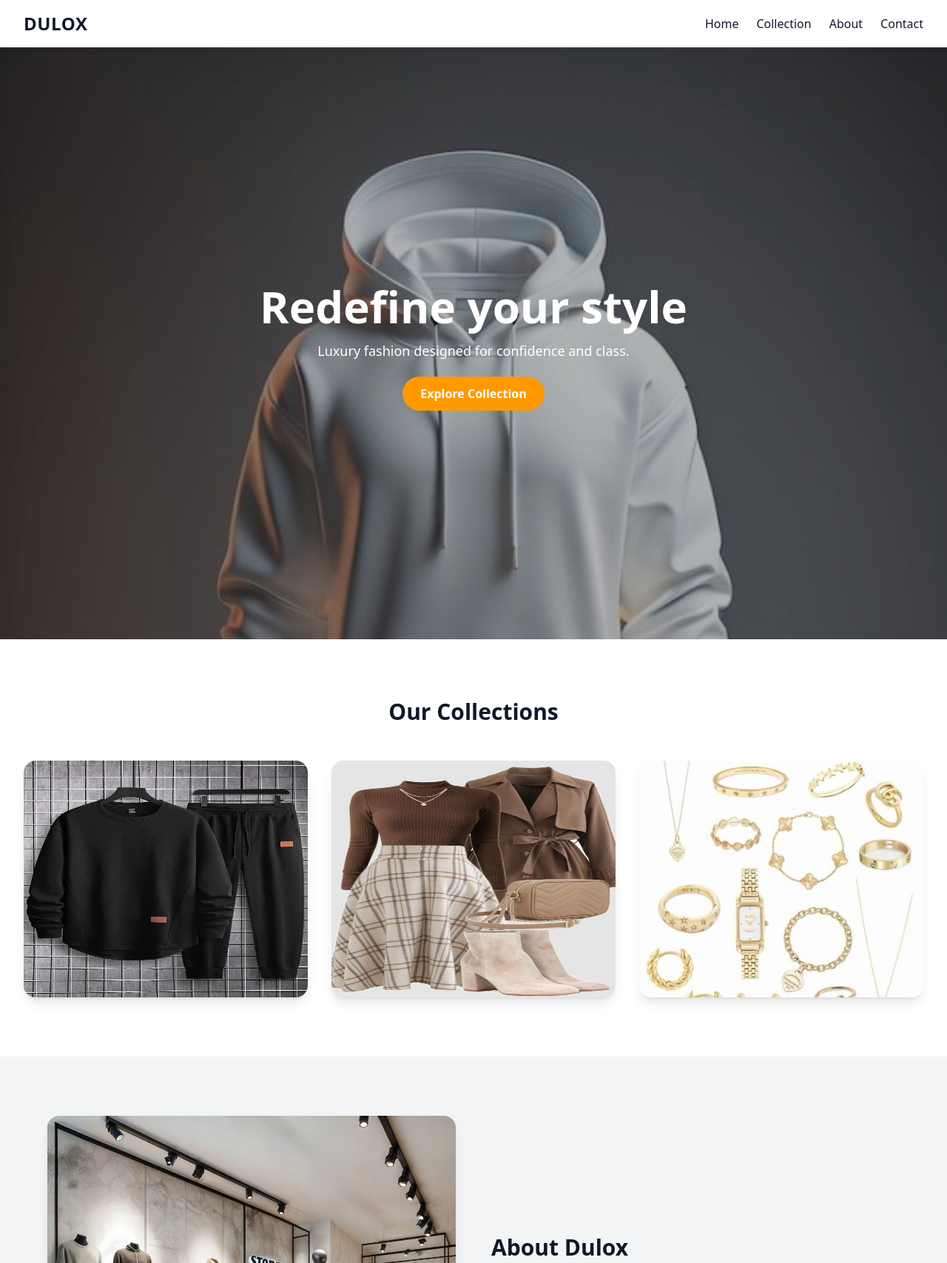
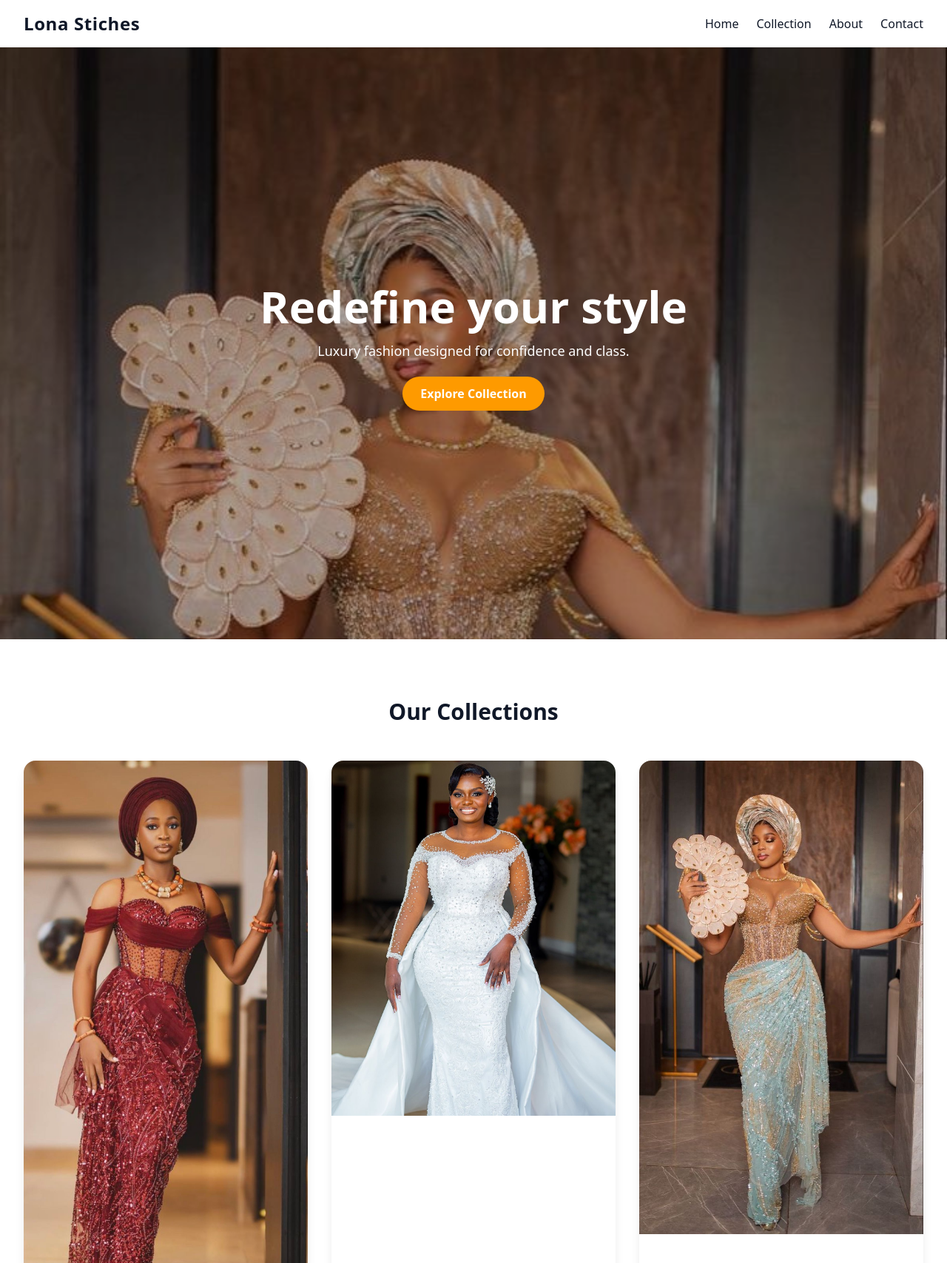
Before and after one commit to youngimmortal-p/DULOX, a website: page index.html in a window 1280 px wide. Shown: the top 1707 px of the page at 74% size. Drawn offline with nearby package versions, Linux system fonts and the light colour scheme.

Commit message:
resources

```diff
--- a/index.html
+++ b/index.html
@@ -13,11 +13,11 @@
 <body class="bg-gray=50 text-gray-900 font-sans overflow-x-hidden">
 
     <div id="preloader">
-        <h1 class="logo-loader">DULOX</h1>
+        <h1 class="logo-loader">Lona Stiches</h1>
     </div>
 
     <nav class="flex justify-between items-center px-8 py-4 bg-white shadow-md w-full z-20">
-        <h1 class="text-2xl font-bold tracking-wide">DULOX</h1>
+        <h1 class="text-2xl font-bold tracking-wide">Lona Stiches</h1>
         <ul class="hidden md:flex space-x-6 font-medium">
             <li><a href="#home" class="hover:text-amber-500 transition">Home</a></li>
             <li><a href="#collections" class="hover:text-amber-500 transition">Collection</a></li>
@@ -49,21 +49,21 @@
         <h3 class="text-3xl font-bold text-center mb-12" data-aos="fade-up">Our Collections</h3>
         <div class="grid md:grid-cols-3 gap-8">
             <div class="group relative overflow-hidden rounded-2xl shadow-lg hover:shadow-xl transition" data-aos="fade-up" data-aos-delay="100">
-                <img src="./images/menswear1.jpg" class="w-full h-80 group-hover:scale-110 transition duration-500" alt="Mens wears">
+                <img src="./images/asoebi.jpg" class="w-full h-90 group-hover:scale-110 transition duration-500" alt="Mens wears">
                 <div class="absolute inset-0 bg-black/20 bg-opacity-30 flex items-center justify-center opacity-0 group-hover:opacity-100 transition">
-                    <p class="text-white text-xl font-semibold">Men's Wear</p>
+                    <p class="text-white text-xl font-semibold"></p>
                 </div>
             </div>
 
             <div class="group relative overflow-hidden rounded-2xl shadow-lg hover:shadow-xl transition" data-aos="fade-up" data-aos-delay="100">
-                <img src="./images/womenswear1.jpg" class="w-full h-80 group-hover:scale-110 transition duration-500" alt="Mens wears">
+                <img src="./images/weddingdress.jpg" class="w-full h-85 group-hover:scale-110 transition duration-500" alt="Mens wears">
                 <div class="absolute inset-0 bg-black/20 bg-opacity-30 flex items-center justify-center opacity-0 group-hover:opacity-100 transition">
                     <p class="text-white text-xl font-semibold">Women's Wear</p>
                 </div>
             </div>
 
             <div class="group relative overflow-hidden rounded-2xl shadow-lg hover:shadow-xl transition" data-aos="fade-up" data-aos-delay="100">
-                <img src="./images/accessories.jpg" class="w-full h-80 object-cover group-hover:scale-110 transition duration-500" alt="Mens wears">
+                <img src="./images/womendress33.jpg" class="w-full h-85 object-cover group-hover:scale-110 transition duration-500" alt="Mens wears">
                 <div class="absolute inset-0 bg-black/20 bg-opacity-30 flex items-center justify-center opacity-0 group-hover:opacity-100 transition">
                     <p class="text-white text-xl font-semibold">Accessories</p>
                 </div>
@@ -78,7 +78,7 @@
             </div>
 
             <div data-aos="fade-left">
-                <h3 class="text-3xl font-bold mb-4">About Dulox</h3>
+                <h3 class="text-3xl font-bold mb-4">About Lona Stiches</h3>
                 <p class="text-gray-700 mb-6 leading-relaxed"> Founded in 2020, DULOX was born out of a passion for timeless elegance and modern sophistication.
                     Our collections blend premium craftsmanship with bold creativity — perfect for individuals who wear their confidence.
                   </p>
--- a/styles.css
+++ b/styles.css
@@ -16,7 +16,7 @@ html, body{
     animation: fadeInUp 1.5s ease-out;
   }
   #home{
-    background-image: url('./images/hero.jpg');
+    background-image: url('./images/womendress33.jpg');
   }
   .mobile-menu {
     transition: all 0.3s ease;
```
Also changed, not shown: images/asoebi.jpg (added), images/menswear11.jpg (added), images/menswear12.jpg (added), images/menswear13.jpg (added), images/weddingdress.jpg (added), images/womendress33.jpg (added).
